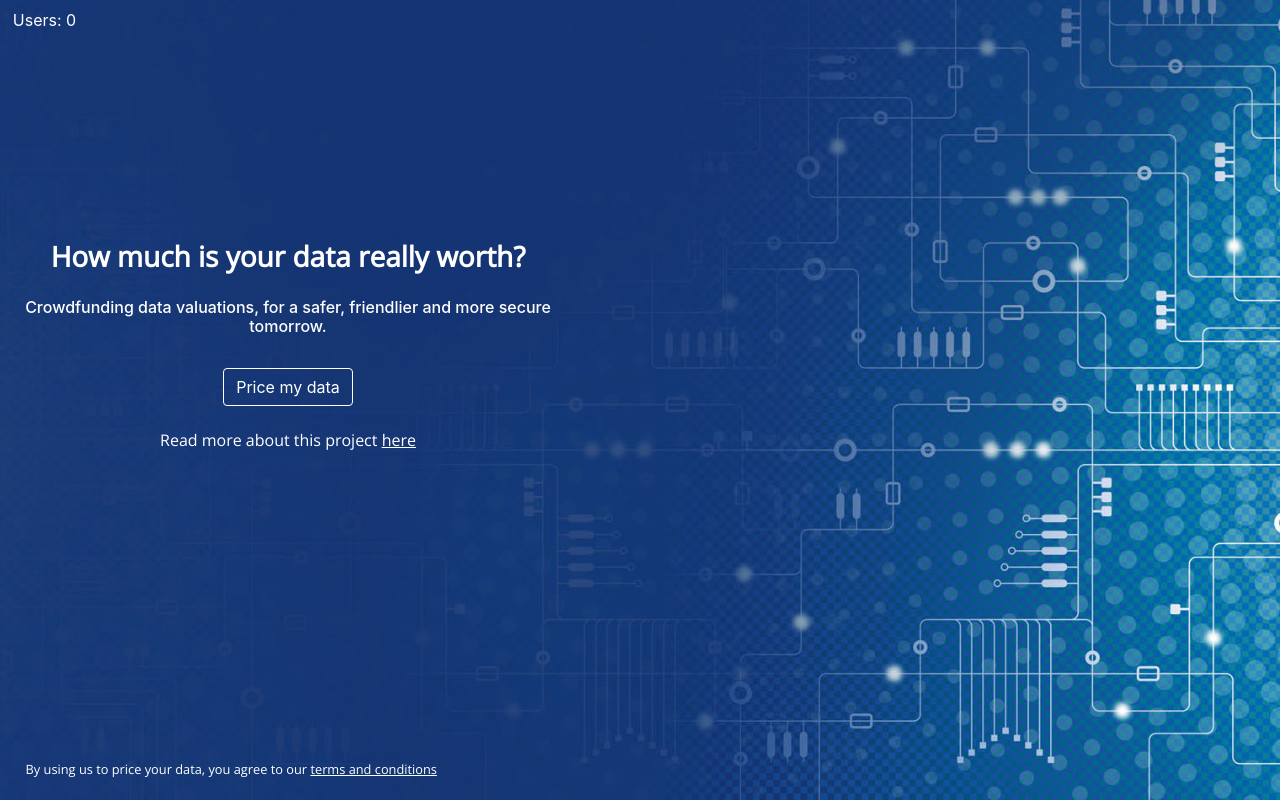
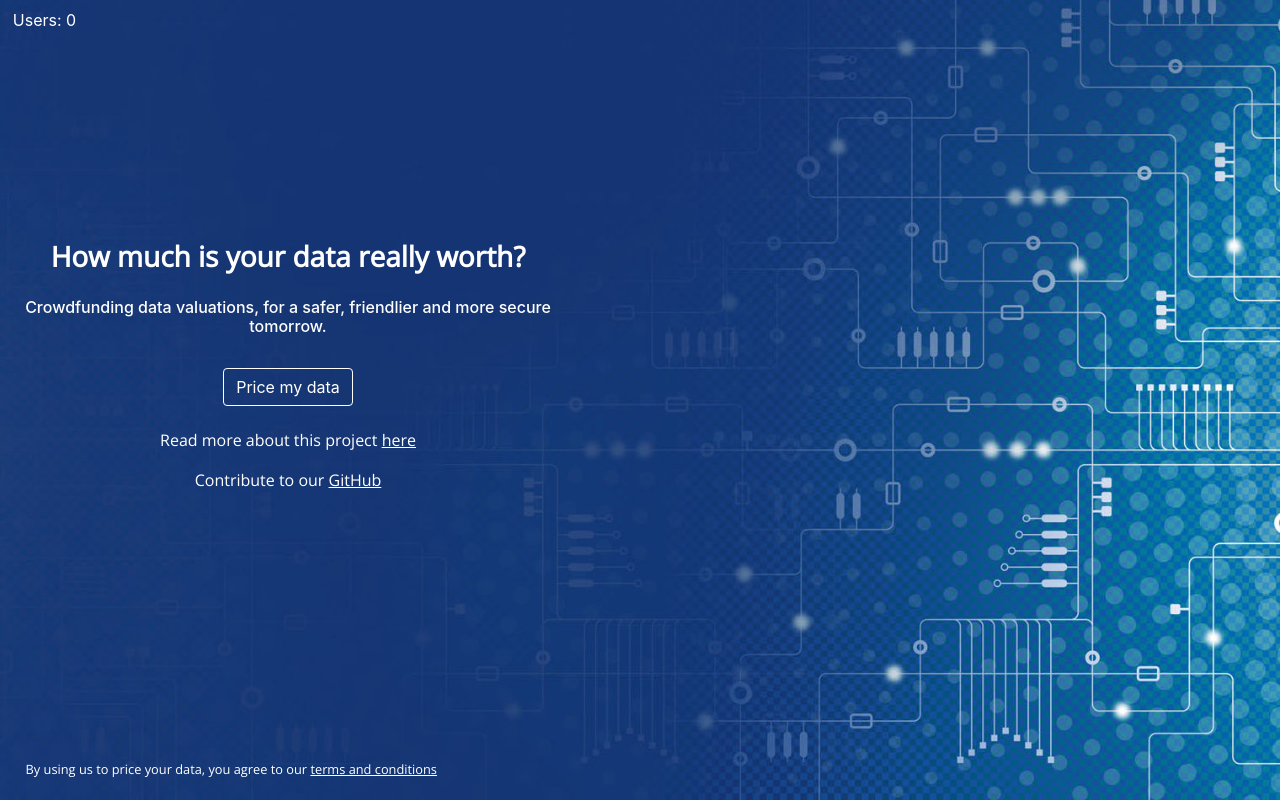
Before and after one commit to raghavmecheri/PriceMyData, a React app: page / in a window 1280 px wide. Built offline with nearby package versions, Linux system fonts and the light colour scheme; no server answers.

Commit message:
Minor edits, url changes. Prep to take repo public

```diff
--- a/src/components/Home.js
+++ b/src/components/Home.js
@@ -2,6 +2,9 @@ import React, {Component} from 'react';
 import Button from 'react-bootstrap/Button'
 import CountUp from 'react-countup';
 import "../styles/HomeStyle.css"
+
+const pmdTOC = "https://github.com/raghavmecheri/PriceMyData/blob/master/Documentation/TOC.md";
+const pmdGit = "https://github.com/raghavmecheri/PriceMyData";
 
 export default class Home extends Component {
 
@@ -38,8 +41,9 @@ export default class Home extends Component {
                 <div className="buttons">
                     <Button className="buttonStyle" onClick={this.props.priceHandler}>Price my data</Button>
                 </div>
-                <p className="readMore">Read more about this project <a href="#">here</a></p>
-                <p style={{position:"absolute", bottom:"5px", textAlign:"left", fontSize:"0.8rem", marginLeft:"2vw"}}>By using us to price your data, you agree to our <a href="https://github.com/raghavmecheri/PriceMyDataDocuments/blob/master/TOC.md" target="_blank" style={{
+                <p className="readMore">Read more about this project <a href="">here</a></p>
+                <p className="readMore">Contribute to our <a href={pmdGit}>GitHub</a></p>
+                <p style={{position:"absolute", bottom:"5px", textAlign:"left", fontSize:"0.8rem", marginLeft:"2vw"}}>By using us to price your data, you agree to our <a href={pmdTOC} target="_blank" style={{
                     color: "#ffffff",
                     textDecoration: "underline"
                 }}>terms and conditions</a></p>
--- a/src/components/PriceData.js
+++ b/src/components/PriceData.js
@@ -15,8 +15,8 @@ import ReactLoading from 'react-loading';
 import { ToastContainer, toast } from 'react-toastify';
 import 'react-toastify/dist/ReactToastify.css';
 
-const FB_TUTORIAL = "https://github.com/raghavmecheri/PriceMyDataDocuments/blob/master/FacebookData.md"
-const GOOG_TUTORIAL = "https://github.com/raghavmecheri/PriceMyDataDocuments/blob/master/GoogleData.md"
+const FB_TUTORIAL = "https://github.com/raghavmecheri/PriceMyData/blob/master/Documentation/FacebookData.md"
+const GOOG_TUTORIAL = "https://github.com/raghavmecheri/PriceMyData/blob/master/Documentation/GoogleData.md"
 
 const questionTypes = {
     "facebook": [
```
